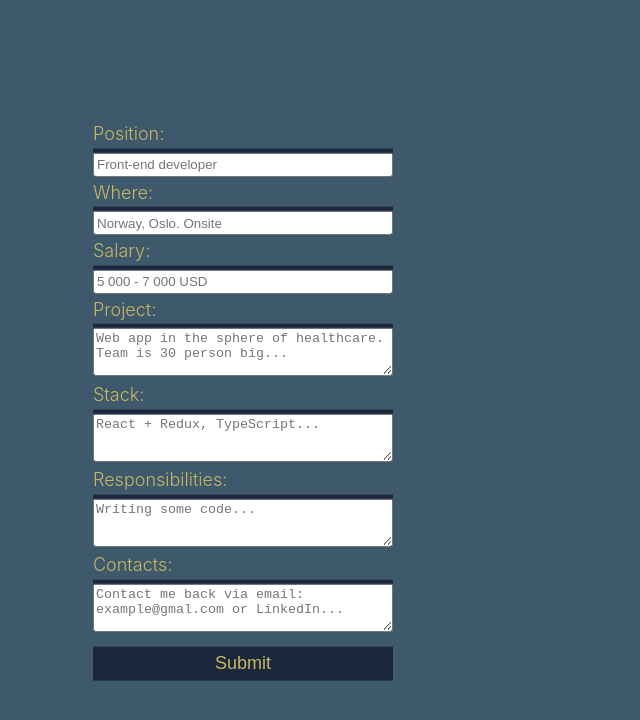
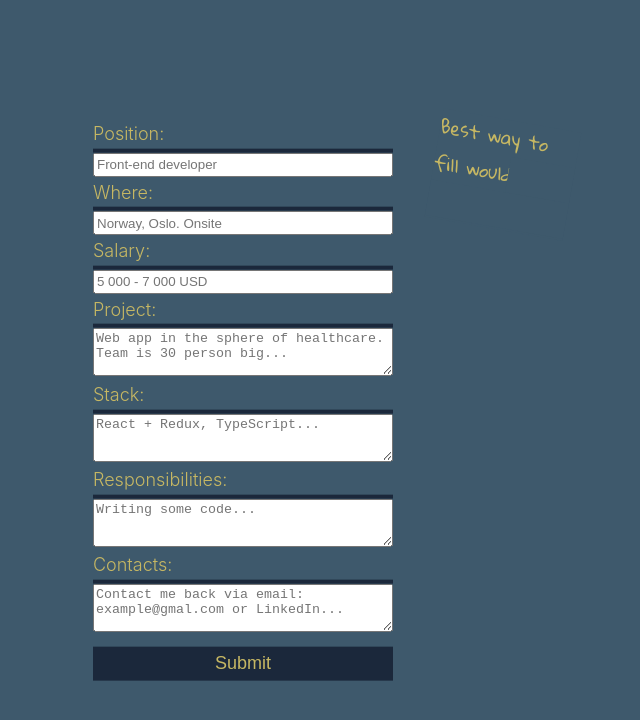
Before and after one commit to RomanistHere/RomanistHere.github.io, a React (Create React App) app: page /form in a window 1280 px wide. Shown: the top 720 px of the page, without its empty margins (397-1037 px from the left). Built offline with nearby package versions, Linux system fonts and the light colour scheme.

Commit message:
add handwriting to form

```diff
--- a/src/components/Input/Input.js
+++ b/src/components/Input/Input.js
@@ -60,6 +60,15 @@ const Input = ({
 		focusInput(inpName)
 	}
 
+	const onKeyDown = (e) => {
+		if (e.key === "Tab") {
+			// tabPressed
+			if (e.shiftKey) {
+				// shift plus tab pressed
+			}
+		}
+	}
+
     return isInput
     		? <input
     			className="form__inp form__data"
@@ -69,6 +78,7 @@ const Input = ({
     			onFocus={onFocus}
     			onBlur={onBlur}
     			onKeyUp={onKeyUp}
+    			onKeyDown={onKeyDown}
 			/>
     		: <textarea
     			className="form__txtarea form__data"
@@ -76,6 +86,7 @@ const Input = ({
     			name={name}
     			onFocus={onFocus}
     			onBlur={onBlur}
+    			onKeyDown={onKeyDown}
 			></textarea>
 }
 
--- a/src/pages/Form/Form.css
+++ b/src/pages/Form/Form.css
@@ -9,6 +9,12 @@
     -ms-transform: translate(-50%, -50%);
     -o-transform: translate(-50%, -50%);
     transform: translate(-50%, -50%);
+
+    background-color: inherit;
+}
+
+.form_section {
+    background-color: inherit;
 }
 
 .form__lbl {
@@ -97,3 +103,38 @@
 .form__mess-show {
     opacity: 1;
 }
+
+.form__typing {
+    position: absolute;
+
+    right: 0;
+    top: 0;
+    width: 140px;
+    height: 110px;
+
+    overflow: hidden;
+
+    font-family: var(--hand-font);
+    line-height: 2;
+}
+
+.form__typing_1 {
+    right: -180px;
+
+    transform: rotate(10deg);
+}
+
+.form__typing_2 {
+    left: -200px;
+    top: 60px;
+    right: auto;
+    width: 150px;
+
+    transform: rotate(-10deg);
+}
+
+.form__typing_3 {
+    left: -180px;
+    right: auto;
+    top: 200px;
+}
--- a/src/pages/Form/Form.js
+++ b/src/pages/Form/Form.js
@@ -1,10 +1,14 @@
-import React from "react"
+import React, { useState } from "react"
+import { Link } from "react-router-dom"
 
 import './Form.css'
 
 import Input from '../../components/Input/Input'
+import Typing from '../../components/Typing/Typing'
 
 import content from '../../static/content'
+import manage from '../../static/manage'
+import { useTimeout } from '../../static/functions'
 
 const formInputs = content.form__info.map(({
 	form__lbl,
@@ -46,7 +50,23 @@ const Form = () => {
 	    // xhr.send(data)
 	}
 
-  	return 	<section>
+	const [shouldShow, setShowTyping] = useState(true)
+
+	const {
+		form__typing_1__show_time,
+		form__typing_2__show_time,
+		form__typing_3__show_time,
+	} = manage
+
+	// user focus second input => display second message and hide first one
+	// user uses tab => hide second mess and show third
+	// user use shift+tab => hide third
+	// user focus first textarea => show 4th mess
+	// user submits => show last mess
+
+	// useTimeout(() => (shouldShow && setShowTyping(false)), offer_switcher__hide_time)
+
+  	return 	<section className="form_section">
 				<form
 					className="form"
 			  		action={content.formAction}
@@ -58,7 +78,30 @@ const Form = () => {
 					<button
 						className="form__button"
 					>Submit</button>
+
+					<Typing
+		  				text={content.form__typing_1}
+		  				className='form__typing form__typing_1'
+		  				startDelay={form__typing_1__show_time}
+		  				shouldShow={shouldShow}
+		  			/>
+
+		  			<Typing
+		  				text={content.form__typing_2}
+		  				className='form__typing form__typing_2'
+		  				startDelay={form__typing_2__show_time}
+		  				shouldShow={shouldShow}
+		  			/>
+
+		  			<Typing
+		  				text={content.form__typing_3}
+		  				className='form__typing form__typing_3'
+		  				startDelay={form__typing_3__show_time}
+		  				shouldShow={shouldShow}
+		  			/>
 				</form>
+
+
 		    </section>
 }
 
--- a/src/static/content.js
+++ b/src/static/content.js
@@ -65,6 +65,11 @@ const content = {
 		'Salary': ['1000', '2000', '1500', '2500'],
 	},
 	'formAction': 'https://formspree.io/xdowzzgv',
+	'form__typing_1': 'Best way to fill would be like in example',
+	'form__typing_2': 'You can jump to the next field by pressing tab',
+	'form__typing_3': 'And return by pressing shift + tab',
+	'form__typing_4': 'It works for every website',
+	'form__typing_5': 'You can pull and stretch it here to expand :)',
 	'offer__title': 'Summary',
 	'offer__list': [
 		{
--- a/src/static/manage.js
+++ b/src/static/manage.js
@@ -2,6 +2,9 @@ const manage = {
 	'offer_switcher__hide_time': 15000,
 	'offer_switcher__show_time': 2000,
 	'card_fill__delay': 1700,
+	'form__typing_1__show_time': 2000,
+	'form__typing_2__show_time': 6000,
+	'form__typing_3__show_time': 10000,
 }
 
 export default manage
```
